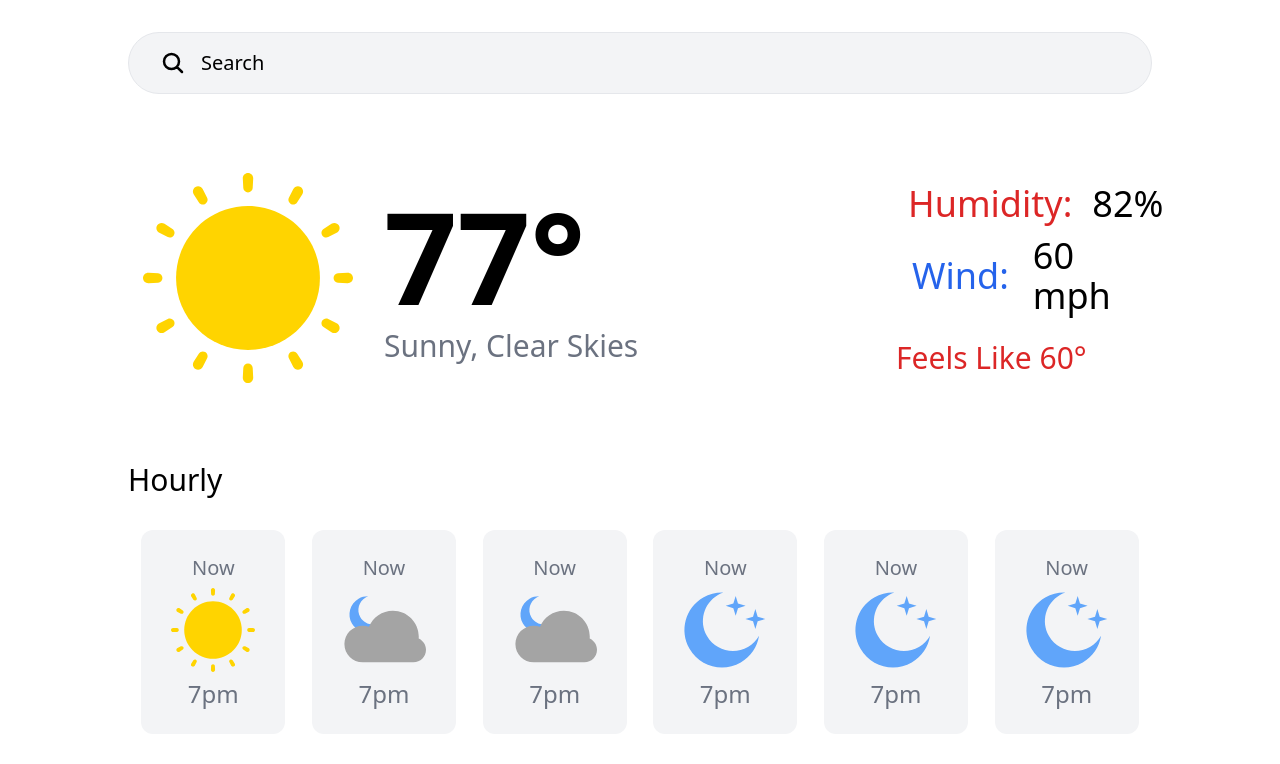
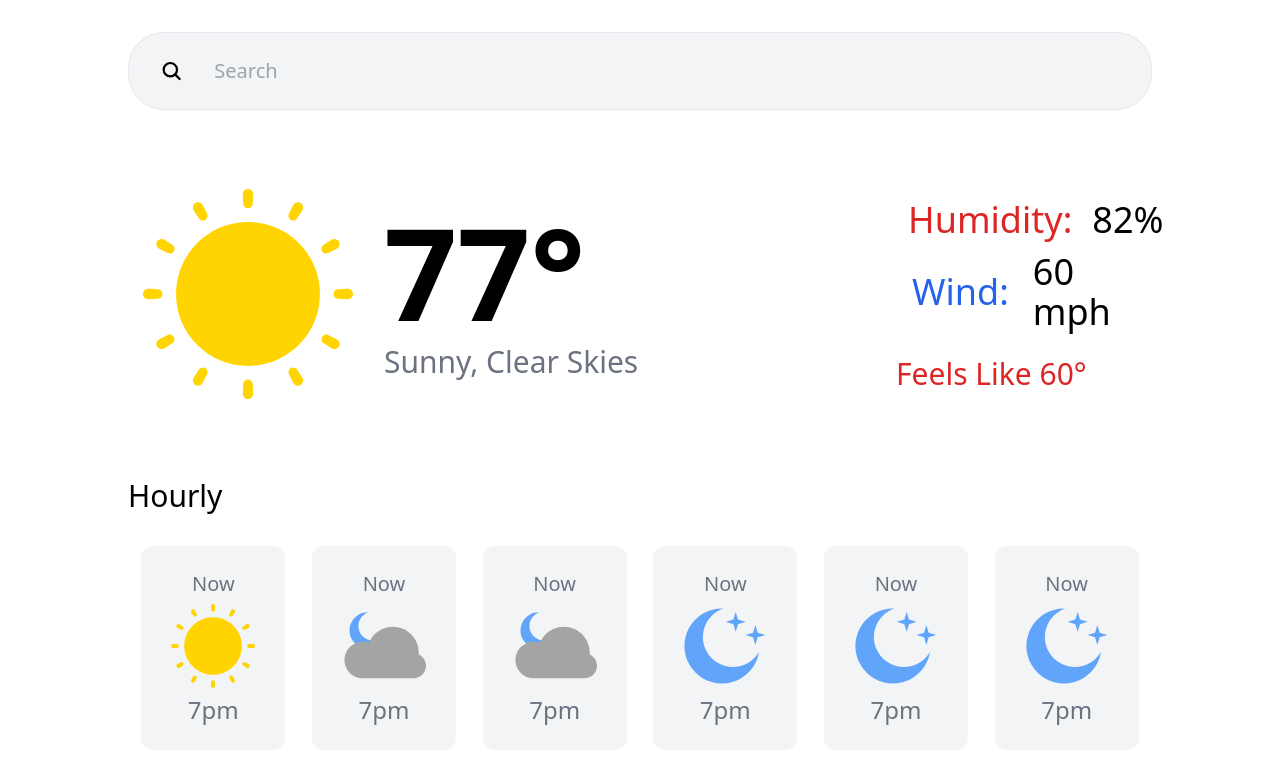
Before and after one commit to adithg/Cloud9, a React (Create React App) app in the folder frontend/: page / in a window 1280 px wide. Shown: the top 764 px of the page. Built offline with nearby package versions, Linux system fonts and the light colour scheme.

Commit message:
frontend

```diff
--- a/frontend/src/components/App.js
+++ b/frontend/src/components/App.js
@@ -5,6 +5,7 @@ import HourlyCard from './HourlyCard';
 import Sunny from '../Icons/Sunny.svg';
 import NightCloudy from '../Icons/NightCloudy.svg';
 import Night from '../Icons/Night.svg';
+
 
 const icons = {
     Sunny: Sunny,
--- a/frontend/src/components/Header.js
+++ b/frontend/src/components/Header.js
@@ -1,7 +1,8 @@
-import React from 'react';
-
+import React, { useState } from 'react';
 
 const Header = () => {
+  const [searchTerm, setSearchTerm] = useState('');
+
   return (
     <header className="flex flex-wrap md:justify-start md:flex-nowrap z-50 w-full text-sm px-4 sm:px-0">
       <nav className="mt-8 relative max-w-5xl w-full bg-gray-100 border rounded-[36px] mx-2 py-8 px-4 md:flex md:items-center md:justify-between md:py-4 md:px-6 lg:px-8 xl:mx-auto" aria-label="Global">
@@ -9,7 +10,13 @@ const Header = () => {
           <svg xmlns="http://www.w3.org/2000/svg" fill="none" viewBox="0 0 24 24" strokeWidth={2.5} stroke="currentColor" className="w-6 h-6">
             <path strokeLinecap="round" strokeLinejoin="round" d="m21 21-5.197-5.197m0 0A7.5 7.5 0 1 0 5.196 5.196a7.5 7.5 0 0 0 10.607 10.607Z" />
           </svg>
-          <div className="text-xl ml-4 font-medium">Search</div>
+          <input
+            type="text"
+           placeholder="Search"
+           value={searchTerm}
+           onChange={(e) => setSearchTerm(e.target.value)}
+           className="text-xl ml-4 font-medium appearance-none border-0 focus:outline-none bg-gray-100 w-full py-2 px-4"
+          />
         </div>
       </nav>
     </header>
--- a/frontend/src/components/Temperature.js
+++ b/frontend/src/components/Temperature.js
@@ -1,13 +1,13 @@
 import React from 'react';
 import Sunny from '../Icons/Sunny.svg';
-import NightCloudy from '../Icons/NightCloudy.svg';
-import Night from '../Icons/Night.svg';
+//import NightCloudy from '../Icons/NightCloudy.svg';
+//import Night from '../Icons/Night.svg';
 
-const icons = {
+/*const icons = {
     Sunny: Sunny,
     NightCloudy: NightCloudy,
     Night: Night,
-  };
+  }; */
 const Temperature = ({ temperature, description, humidity, wind, feelsLike }) => {
   return (
     <div className="max-w-5xl mx-auto mt-16">
```
